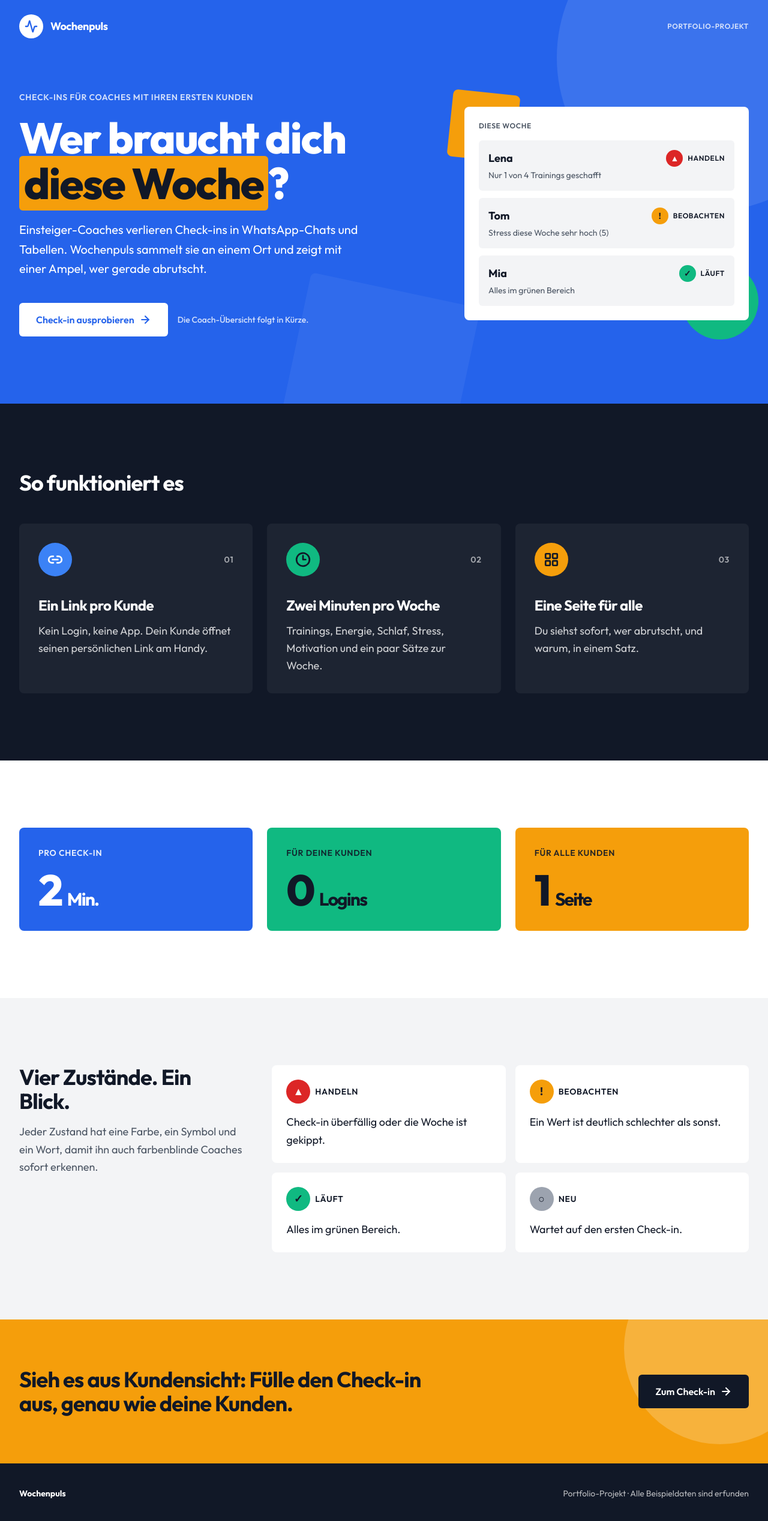
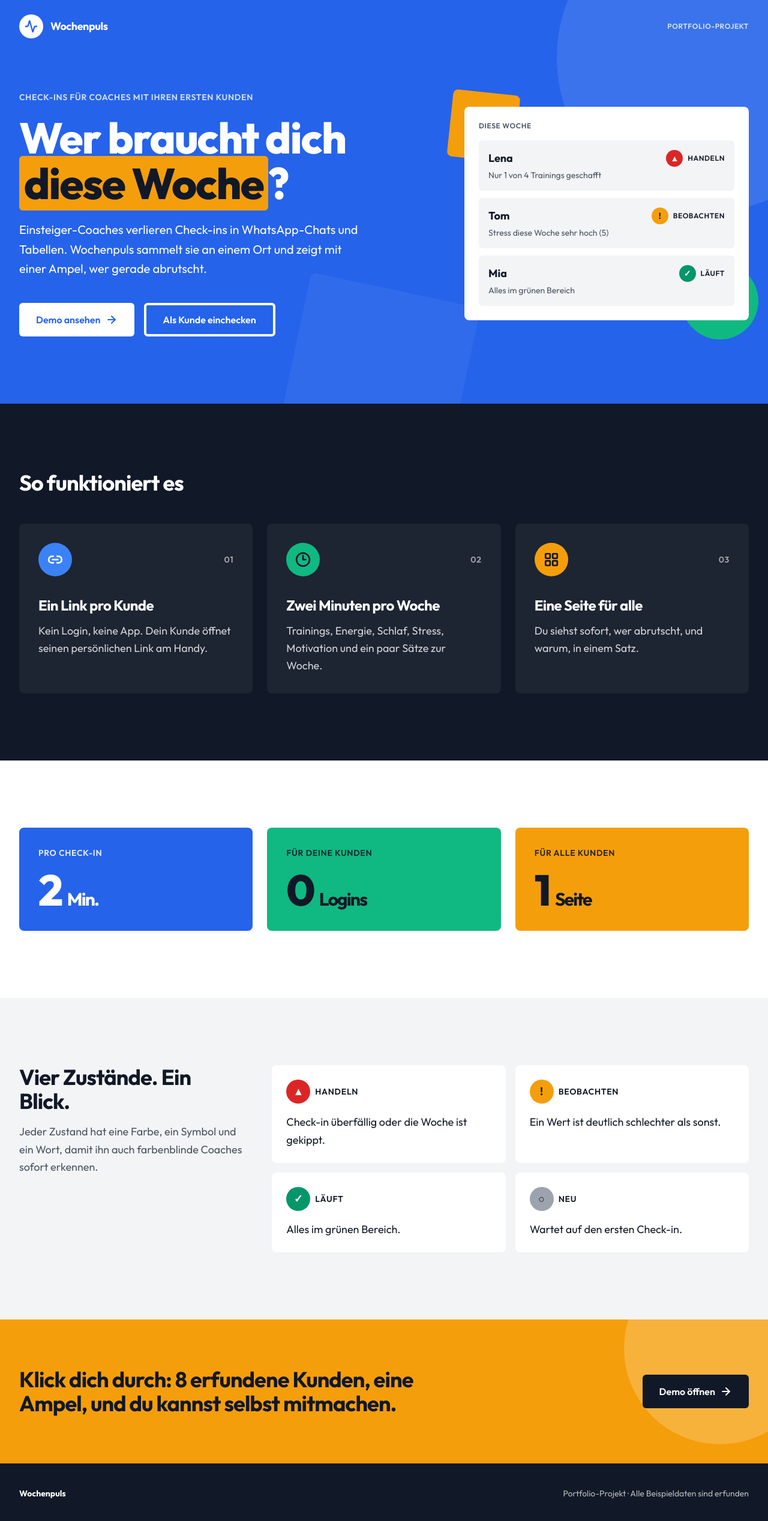
Before and after one commit to fxd-gif/wochenpuls, a Next.js app: page / in a window 1280 px wide. Shown: the top 2536 px of the page at 60% size. Built offline with nearby package versions, Linux system fonts and the light colour scheme.

Commit message:
Design-Durchgang: Startseite führt zur Demo, eigenes Icon, farbenblind-sichereres Grün

```diff
--- a/src/app/globals.css
+++ b/src/app/globals.css
@@ -36,7 +36,7 @@
   /* Ampel. Immer zusammen mit Symbol und Wort zeigen (farbenblind-tauglich). */
   --color-ampel-rot: #dc2626;
   --color-ampel-gelb: #f59e0b;
-  --color-ampel-gruen: #10b981;
+  --color-ampel-gruen: #059669;
   --color-ampel-neu: #9ca3af;
 
   /* Fehlermeldungen im Formular (dunkler als Ampel-Rot, damit Text gut lesbar ist) */
--- a/src/app/page.tsx
+++ b/src/app/page.tsx
@@ -83,11 +83,13 @@ export default function Startseite() {
                 an einem Ort und zeigt mit einer Ampel, wer gerade abrutscht.
               </p>
               <div className="mt-10 flex flex-col gap-4 sm:flex-row sm:items-center">
-                <ButtonLink href="/demo/checkin" variante="hell">
-                  Check-in ausprobieren
+                <ButtonLink href="/demo" variante="hell">
+                  Demo ansehen
                   <ArrowRight size={20} strokeWidth={2.5} aria-hidden="true" />
                 </ButtonLink>
-                <span className="text-sm font-medium text-weiss/80">Die Coach-Übersicht folgt in Kürze.</span>
+                <ButtonLink href="/demo/checkin" variante="outlineHell">
+                  Als Kunde einchecken
+                </ButtonLink>
               </div>
             </div>
 
@@ -189,10 +191,10 @@ export default function Startseite() {
           className={`${innen} relative flex flex-col gap-8 py-20 lg:flex-row lg:items-center lg:justify-between`}
         >
           <h2 className="max-w-2xl text-3xl font-bold tracking-tight sm:text-4xl">
-            Sieh es aus Kundensicht: Fülle den Check-in aus, genau wie deine Kunden.
+            Klick dich durch: 8 erfundene Kunden, eine Ampel, und du kannst selbst mitmachen.
           </h2>
-          <ButtonLink href="/demo/checkin" variante="dunkel" className="shrink-0">
-            Zum Check-in
+          <ButtonLink href="/demo" variante="dunkel" className="shrink-0">
+            Demo öffnen
             <ArrowRight size={20} strokeWidth={2.5} aria-hidden="true" />
           </ButtonLink>
         </div>
--- a/src/components/AmpelMarke.tsx
+++ b/src/components/AmpelMarke.tsx
@@ -21,7 +21,7 @@ export const ampelStufen: Record<
   gruen: {
     wort: "Läuft",
     symbol: "✓",
-    kreis: "bg-ampel-gruen text-dunkel",
+    kreis: "bg-ampel-gruen text-weiss",
     beschreibung: "Alles im grünen Bereich.",
   },
   neu: {
--- a/src/components/ui/Button.tsx
+++ b/src/components/ui/Button.tsx
@@ -8,6 +8,7 @@ const varianten = {
   outline: "border-4 border-primaer text-primaer hover:bg-primaer hover:text-weiss",
   hell: "bg-weiss text-primaer hover:bg-primaer-hell",
   dunkel: "bg-dunkel text-weiss hover:bg-leise",
+  outlineHell: "border-4 border-weiss text-weiss hover:bg-weiss hover:text-primaer",
 };
 
 type Variante = keyof typeof varianten;
```
Also changed, not shown: src/app/icon.svg, 1 other file (tests, documents, lock files or other folders).
